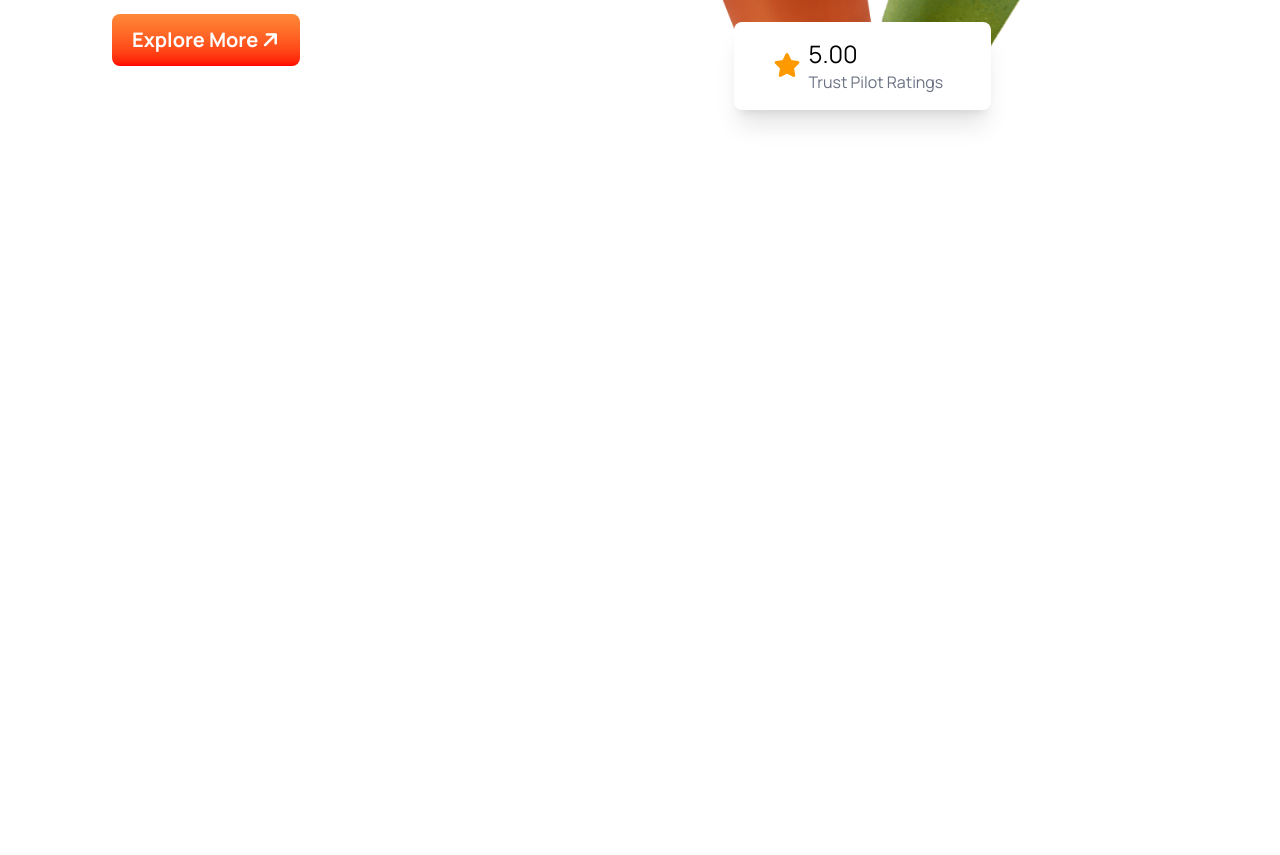
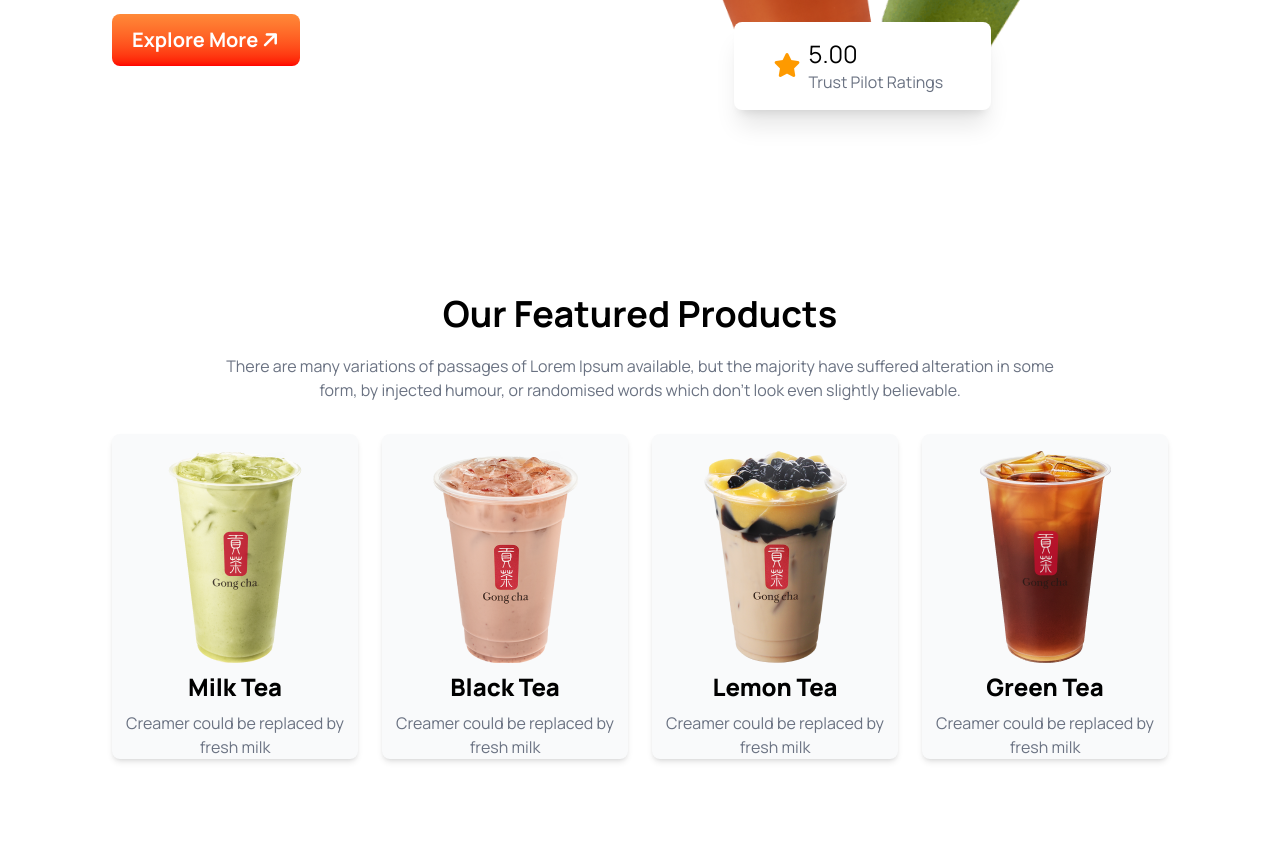
Before and after one commit to raihan-naime/tea-house-resources, a plain HTML site: page index.html in a window 1280 px wide. Shown: the part 338-1193 px from the top of the page. Before the commit the page ends 800 px from the top, so only its background shows below. Drawn offline with nearby package versions, Linux system fonts and the light colour scheme.

Commit message:
featured product section add

```diff
--- a/index.html
+++ b/index.html
@@ -72,6 +72,42 @@
             </div>
 
         </header>
+
+        <!-- featured products section -->
+         <section class="py-8 md:py-24">
+            <!-- title -->
+            <div class="text-center mb-8">
+                <h1 class="text-3xl md:text-4xl font-bold mb-5">Our Featured Products</h1>
+                <p class="text-gray-500 w-4/5 mx-auto">There are many variations of passages of Lorem Ipsum available, but the majority have suffered alteration in some form, by injected humour, or randomised words which don't look even slightly believable. </p>
+            </div>
+            <!-- grid cards -->
+             <div class="grid grid-cols-1 md:grid-cols-2 lg:grid-cols-4 gap-6 text-center">
+                <!-- product card -->
+                 <div class="rounded-lg shadow-md bg-gray-50 overflow-hidden space-y-2">
+                    <img class="mx-auto pt-4" src="images/tea-1.png" alt="">
+                    <h2 class="text-2xl font-extrabold">Milk Tea</h2>
+                    <p class="text-gray-500">Creamer could be replaced by fresh milk</p>
+                 </div>
+                <!-- product card -->
+                 <div class="rounded-lg shadow-md bg-gray-50 overflow-hidden space-y-2">
+                    <img class="mx-auto pt-4" src="images/tea-2.png" alt="">
+                    <h2 class="text-2xl font-extrabold">Black Tea</h2>
+                    <p class="text-gray-500">Creamer could be replaced by fresh milk</p>
+                 </div>
+                <!-- product card -->
+                 <div class="rounded-lg shadow-md bg-gray-50 overflow-hidden space-y-2">
+                    <img class="mx-auto pt-4" src="images/tea-3.png" alt="">
+                    <h2 class="text-2xl font-extrabold">Lemon Tea</h2>
+                    <p class="text-gray-500">Creamer could be replaced by fresh milk</p>
+                 </div>
+                <!-- product card -->
+                 <div class="rounded-lg shadow-md bg-gray-50 overflow-hidden space-y-2">
+                    <img class="mx-auto pt-4" src="images/tea-4.png" alt="">
+                    <h2 class="text-2xl font-extrabold">Green Tea</h2>
+                    <p class="text-gray-500">Creamer could be replaced by fresh milk</p>
+                 </div>
+             </div>
+         </section>
     </main>
 </body>
 
```
